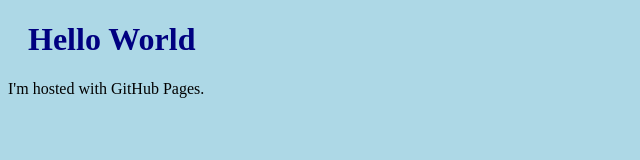
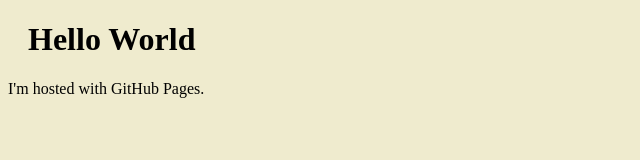
Before and after one commit to ClockworkVulpine/ClockworkVulpine.github.io, a plain HTML site: page index.html in a window 1280 px wide. Shown: the whole page, without its empty margins (0-640 px from the left). Drawn offline with Linux system fonts and the light colour scheme.

Commit message:
Updated CSS

```diff
--- a/style.css
+++ b/style.css
@@ -1,8 +1,7 @@
 body {
-  background-color: lightblue;
+  background-color: #EFEBCE;
 }
 
 h1 {
-  color: navy;
   margin-left: 20px;
 }
```
